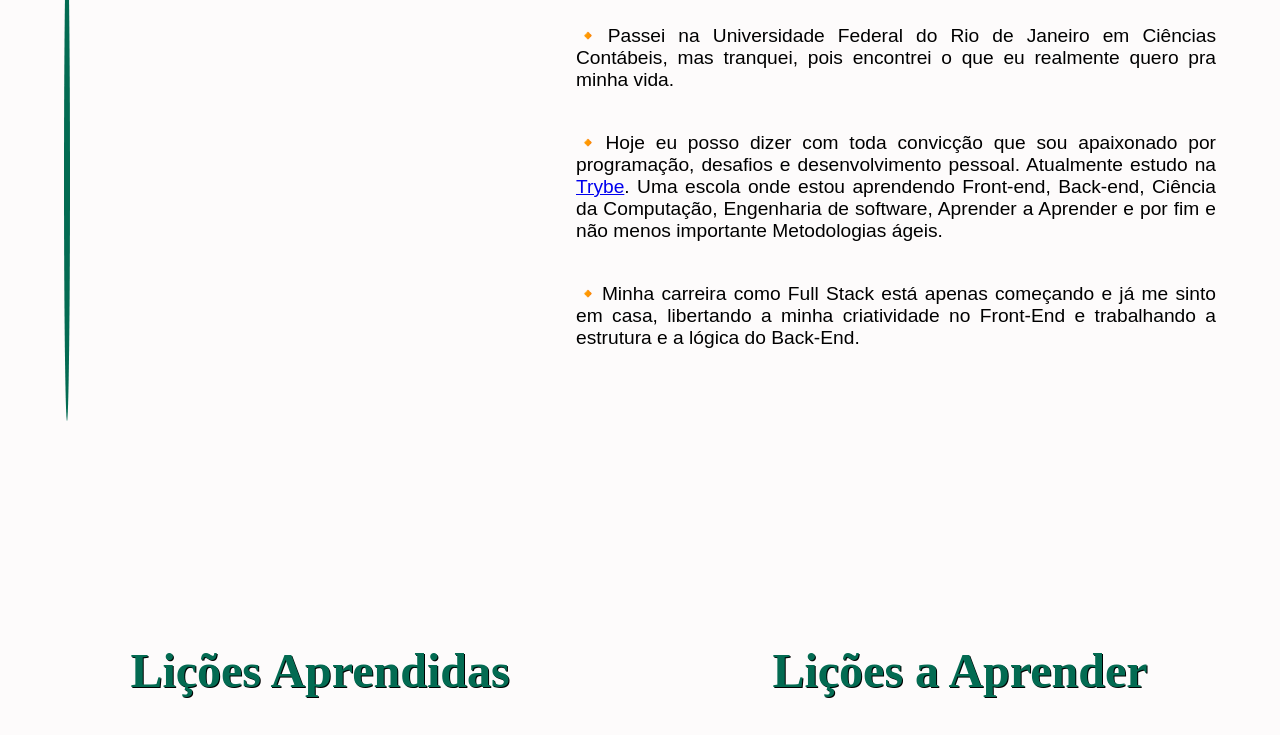
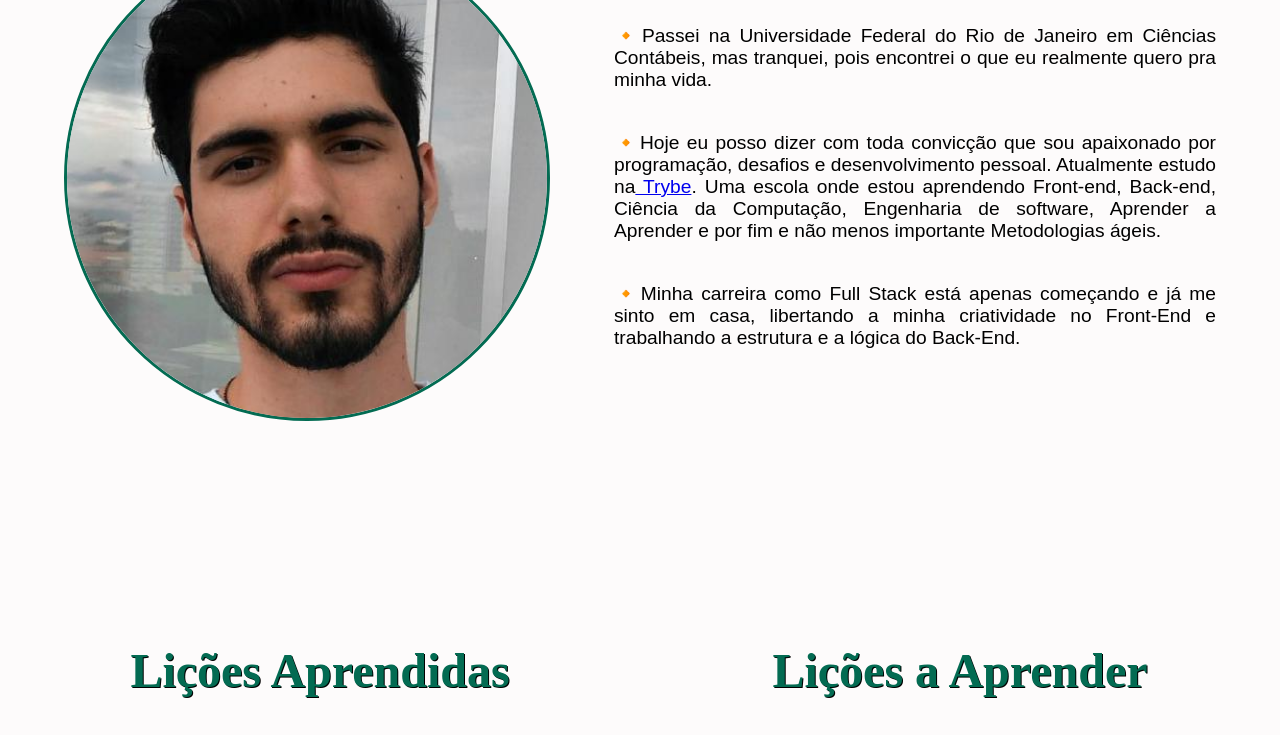
Before and after one commit to MateusHoffman/Trybe-Project-01-Lessons-Learned, a plain HTML site: page index.html in a window 1280 px wide. Shown: the part 229-964 px from the top of the page. Drawn offline with Linux system fonts and the light colour scheme.

Commit message:
add path for image selfie inside tag img

```diff
--- a/index.html
+++ b/index.html
@@ -37,7 +37,7 @@
     <!-- ============================================================================ -->
 
     <section id="welcome">
-      <img src="MateusHoffman.jpeg" alt="" id="minha_foto" />
+      <img src="img/MateusHoffman.jpeg" alt="" id="minha_foto" />
 
       <div id="text-welcome">
         <h2 id="name-welcome">Mateus Hoffman Silva</h2>
```
